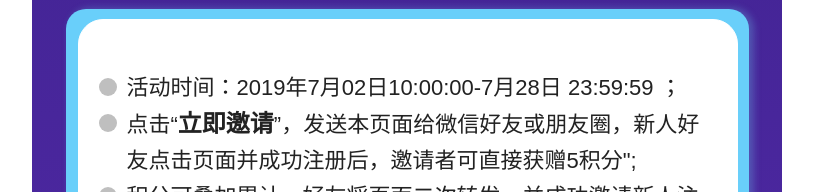
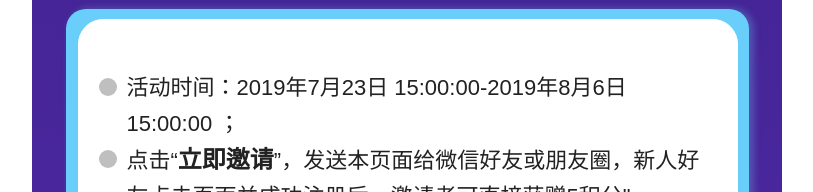
Before and after one commit to BaldFish/renren-points-mp-platform, a Vue app: page /share in a window 1280 px wide. Shown: the part 2065-2257 px from the top of the page, without its empty margins (233-1046 px from the left). Built offline with nearby package versions, Linux system fonts and the light colour scheme; no server answers; sample sign-in values are in the browser's storage; what mint-ui, vue-scroller, vue2-datepick would draw is missing.

Commit message:
更爱活动时间

```diff
--- a/src/components/share/share.vue
+++ b/src/components/share/share.vue
@@ -39,7 +39,7 @@
         <ul>
           <li>
             <span class="dot"></span>
-            <span class="text">活动时间：2019年7月02日10:00:00-7月28日 23:59:59 ；</span>
+            <span class="text">活动时间：2019年7月23日 15:00:00-2019年8月6日 15:00:00 ；</span>
           </li>
           <li>
             <span class="dot"></span>
```
